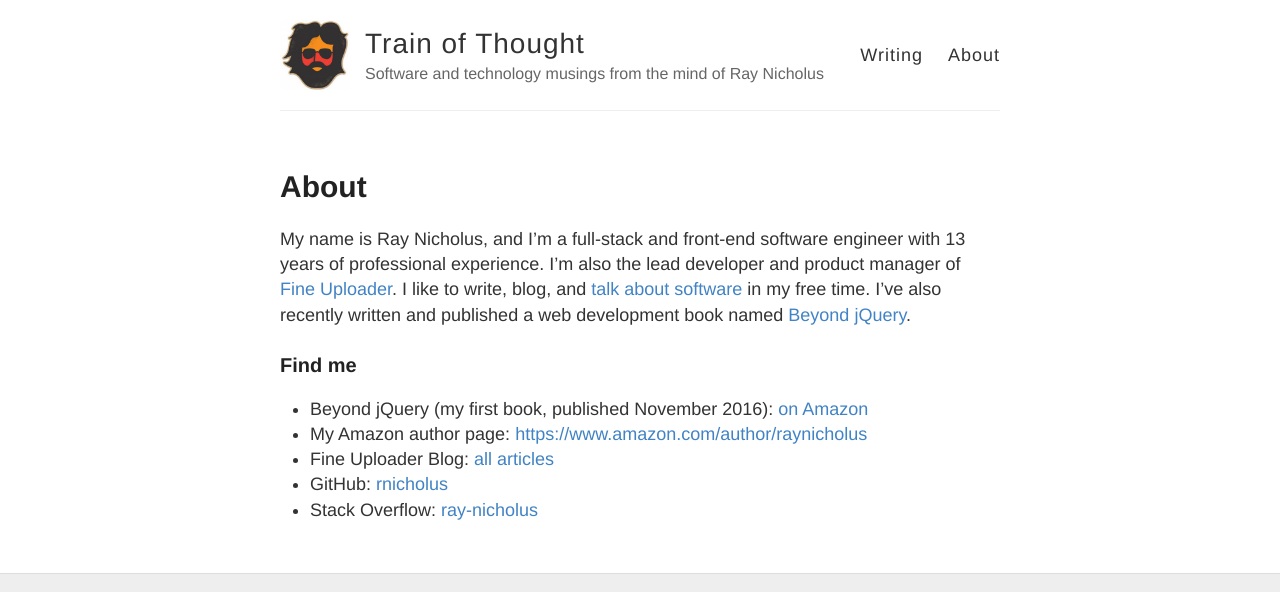
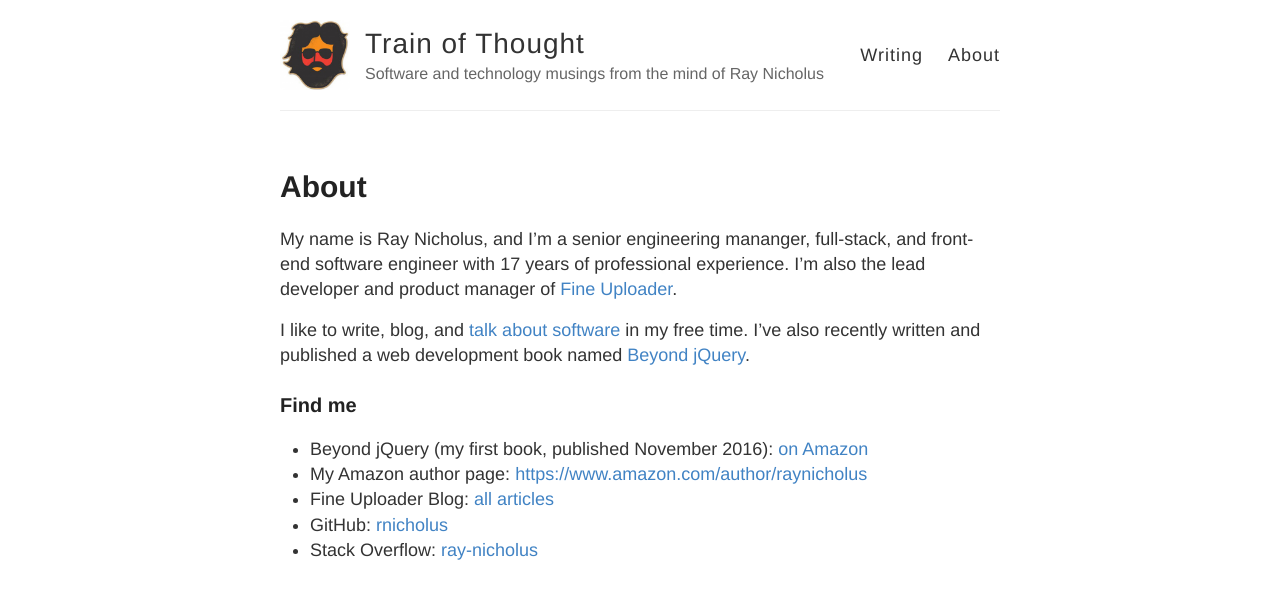
Before and after one commit to rnicholus/raynicholus.com, a Jekyll site: the page built from about.md, in a window 1280 px wide. Shown: the top 592 px of the page. Built offline with Jekyll 4.4.1, drawn with Linux system fonts in a browser that asks for light colours.

Commit message:
Update about.md

```diff
--- a/about.md
+++ b/about.md
@@ -4,9 +4,9 @@ title: About
 permalink: /about/
 ---
 
-My name is Ray Nicholus, and I'm a full-stack and front-end software engineer with 13 years of professional experience. I'm also the lead developer and product manager of [Fine Uploader](http://fineuploader.com/).
-I like to write, blog, and [talk about software](http://slides.com/raynicholus)
-in my free time. I've also recently written and published a web development book named [Beyond jQuery](https://amzn.com/1484222342).
+My name is Ray Nicholus, and I'm a senior engineering mananger, full-stack, and front-end software engineer with 17 years of professional experience. I'm also the lead developer and product manager of [Fine Uploader](http://fineuploader.com/).
+
+I like to write, blog, and [talk about software](http://slides.com/raynicholus) in my free time. I've also recently written and published a web development book named [Beyond jQuery](https://amzn.com/1484222342).
 
 ### Find me
 - Beyond jQuery (my first book, published November 2016): [on Amazon](https://amzn.com/1484222342)
```
